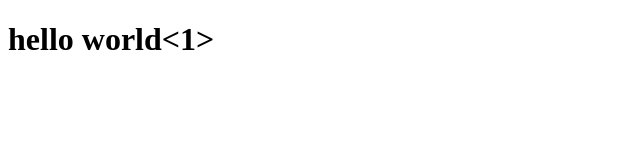
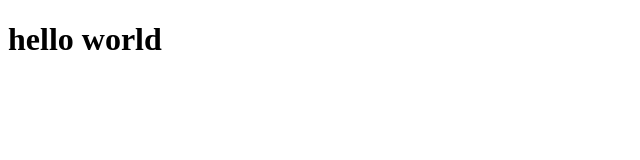
Before and after one commit to netcomgit/newtesla, a plain HTML site: page index.html in a window 1280 px wide. Shown: the full height of the page, 0-640 px from the left. Drawn offline with Linux system fonts and the light colour scheme.

Commit message:
Update index.html

```diff
--- a/index.html
+++ b/index.html
@@ -6,6 +6,6 @@
     <title>Online Players</title>
 </head>
 <body>
-    <h1>hello world<1>
+    <h1>hello world<h1>
 </body>
 </html>
```
